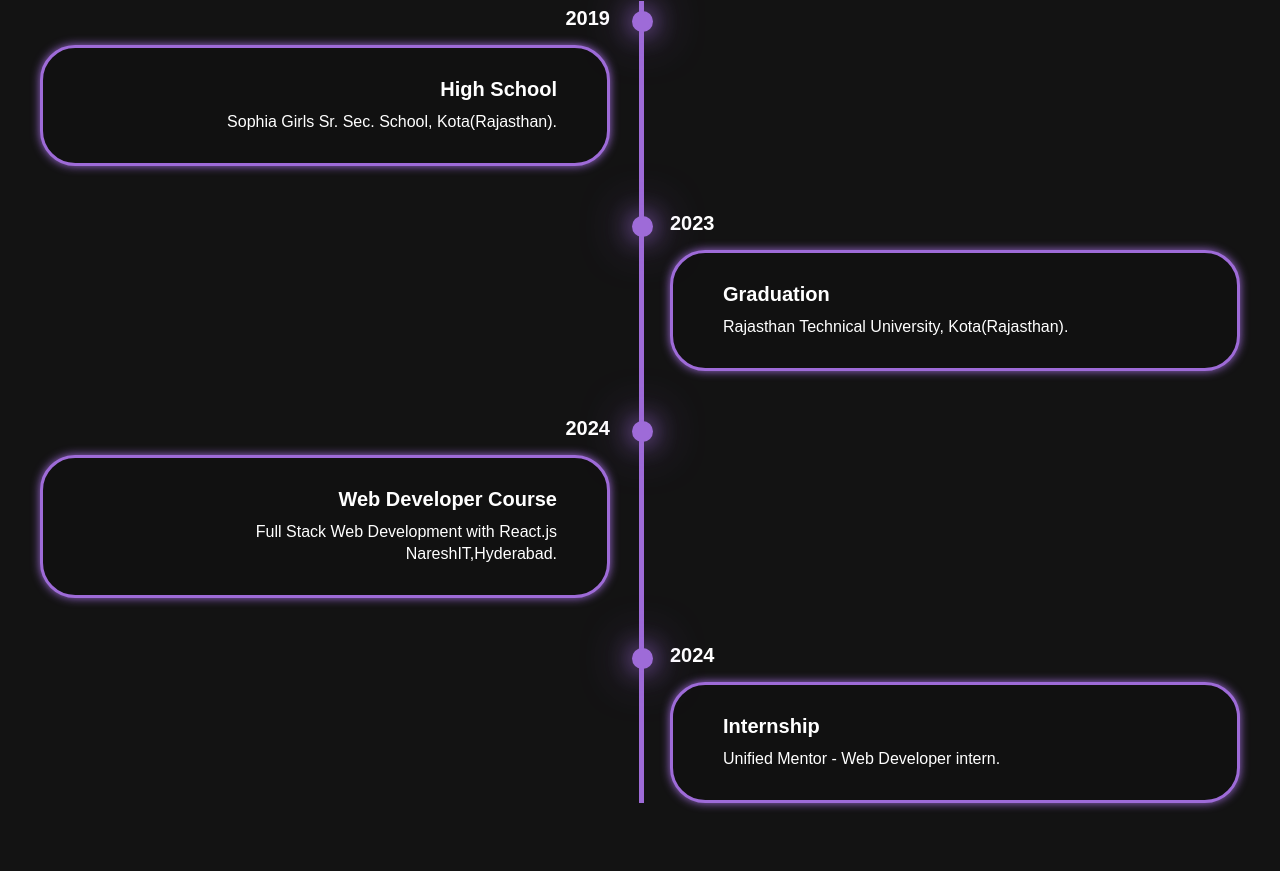
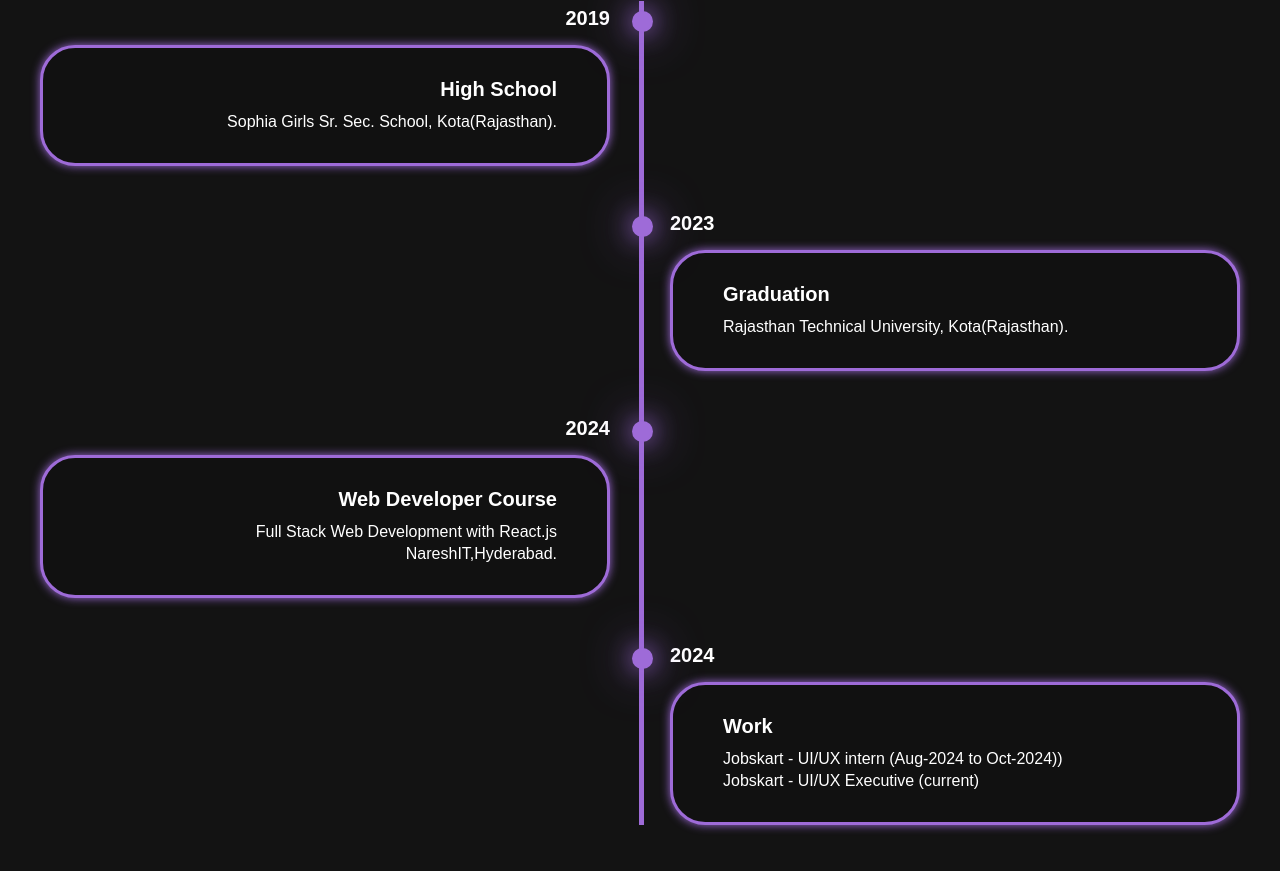
Before and after one commit to sumaiya071/myPortfolio, a plain HTML site: page index.html in a window 1280 px wide. Shown: the part 1068-1939 px from the top of the page. Drawn offline with nearby package versions, Linux system fonts and the light colour scheme.

Commit message:
updateed work

```diff
--- a/index.html
+++ b/index.html
@@ -92,8 +92,9 @@
                     <div class="timeline-date">2024</div>
 
                    <div class="timeline-content">
-                      <h3>Internship</h3>
-                        <p>Unified Mentor - Web Developer intern.</p>
+                      <h3>Work</h3>
+                        <p>Jobskart - UI/UX intern (Aug-2024 to Oct-2024))</p>
+                        <p>Jobskart - UI/UX Executive (current) </p>
                    </div>
 
               </div>
```
